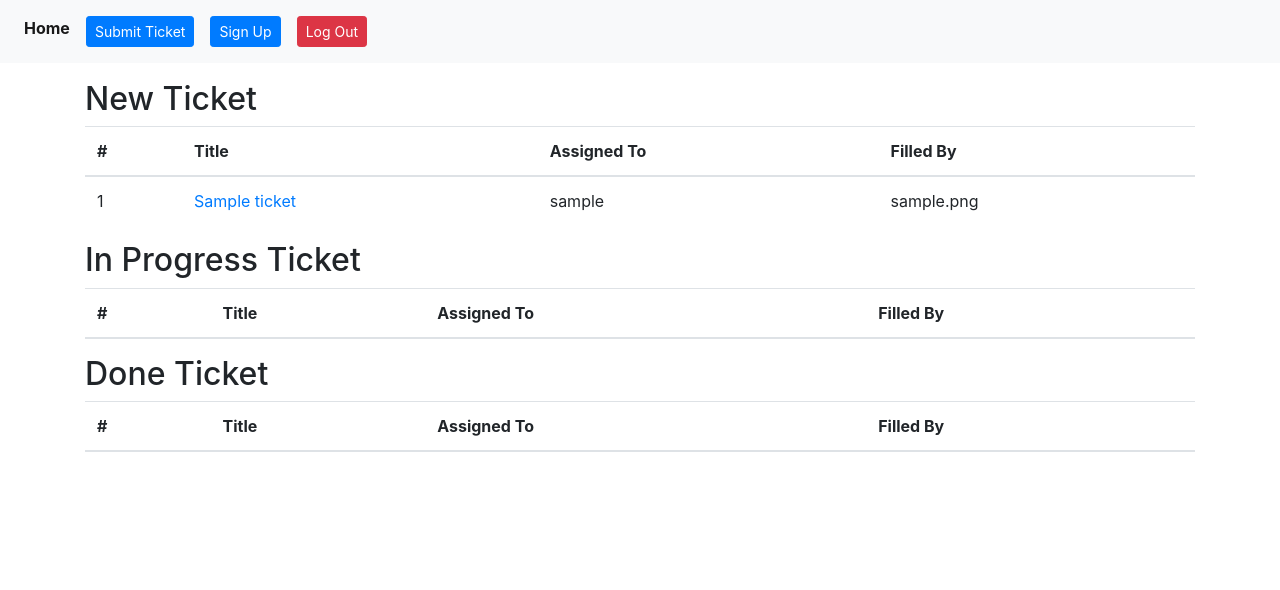
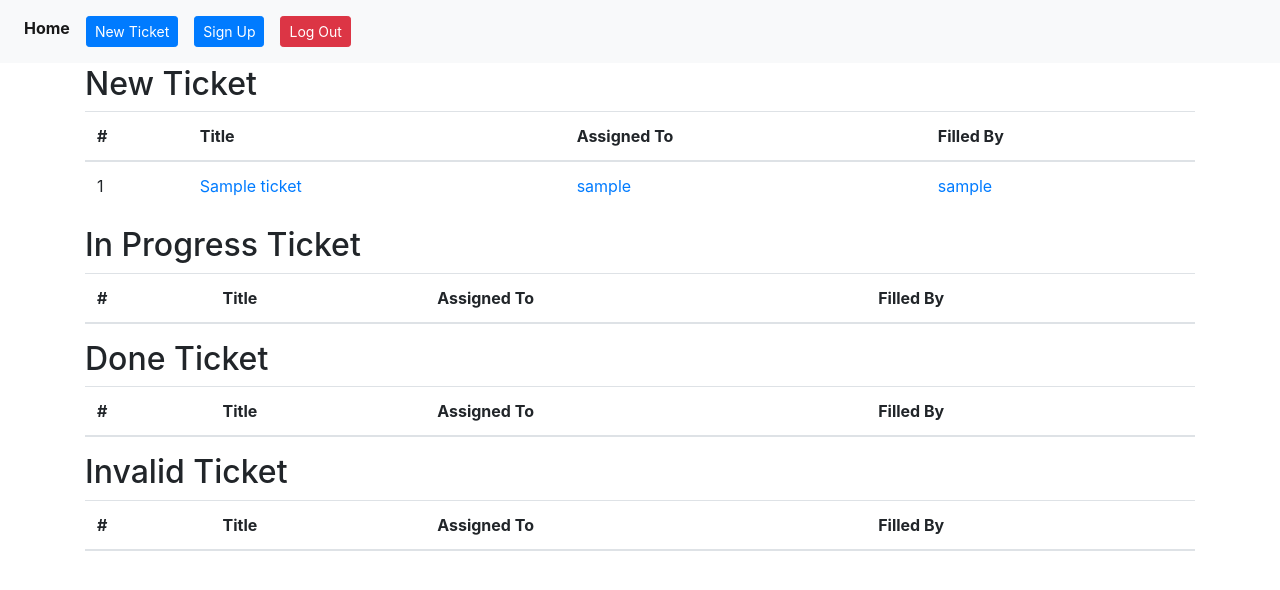
Before and after one commit to safia88/BugTracker, a Django app: page / in a window 1280 px wide. Shown: the top 590 px of the page. Run offline with Django 3.2, Linux system fonts and the light colour scheme; a user stored in the database is signed in; tables that the repository leaves empty hold one stand-in row (values such as "Sample post"); lists and menus that the app fills with data are empty; some libraries are stand-ins or nearby versions.

Commit message:
user ticket page done

```diff
--- a/BugTracker/urls.py
+++ b/BugTracker/urls.py
@@ -20,13 +20,14 @@
 
 urlpatterns = [
     path('admin/', admin.site.urls),
-    path('', views.home,name='home'),
-    path('insert/', views.inserticket,name='insert'),
-    path('edit/<int:id>/', views.ticket_edit,name='edit'),
-    path('detail/<int:id>/', views.ticket_detail,name='detail'),
-    path('invalid/<int:id>/', views.set_invalid,name='invalid'),
+    path('', views.home, name='home'),
+    path('insert/', views.inserticket, name='insert'),
+    path('edit/<int:id>/', views.ticket_edit, name='edit'),
+    path('ticket/<int:id>/', views.ticket_detail, name='detail'),
+    path('invalid/<int:id>/', views.set_invalid, name='invalid'),
     path('assigned/<int:id>/', views.assigned_you, name='assigned'),
     path('completed/<int:id>/', views.completed_you, name='completed'),
+    path('user/<int:id>/', views.user_view, name='user'),
     path('logout/', views.logout_action, name='logout'),
     path('signup/', views.signup, name='signup'),
     path('accounts/', include('django.contrib.auth.urls')),
--- a/BugsApp/models.py
+++ b/BugsApp/models.py
@@ -6,24 +6,30 @@
 
 
 class Customeuser(AbstractUser):
-    profile=models.CharField(null=True,max_length=100)
-    Age=models.IntegerField(null=True)
+    profile = models.CharField(null=True, max_length=100)
+    Age = models.IntegerField(null=True)
 
-User=settings.AUTH_USER_MODEL
+
+User = settings.AUTH_USER_MODEL
+
 
 class Ticket(models.Model):
     title = models.CharField(max_length=100)
     Description = models.TextField()
-    filed_by = models.CharField(max_length=100)
-    assigned_to = models.ForeignKey(User,related_name='assigned_to',on_delete=models.CASCADE,null=True)
-    completed_by = models.ForeignKey(User, related_name='completed_by',on_delete=models.CASCADE, null=True)
+    filed_by = models.ForeignKey(
+        User, related_name='filed_by', on_delete=models.CASCADE, null=False)
+    assigned_to = models.ForeignKey(
+        User, related_name='assigned_to', on_delete=models.CASCADE, null=True)
+    completed_by = models.ForeignKey(
+        User, related_name='completed_by', on_delete=models.CASCADE, null=True)
     LEVEL_CHOICES = (
         ('FIRST', 'New'),
         ('SECOND', 'In Progress'),
         ('THIRD', 'Done'),
         ('FOURTH', 'Invalid'),
     )
-    status = models.CharField(max_length=40, choices=LEVEL_CHOICES, default='FIRST')
+    status = models.CharField(
+        max_length=40, choices=LEVEL_CHOICES, default='FIRST')
     time_submited = models.DateTimeField(default=timezone.now)
 
     def __str__(self):
--- a/BugsApp/templates/basic.html
+++ b/BugsApp/templates/basic.html
@@ -1,38 +1,40 @@
 <!DOCTYPE html>
 <html lang="en">
+
 <head>
   <meta charset="UTF-8">
-    <link href="https://stackpath.bootstrapcdn.com/bootstrap/4.5.0/css/bootstrap.min.css" rel="stylesheet" integrity="sha384-9aIt2nRpC12Uk9gS9baDl411NQApFmC26EwAOH8WgZl5MYYxFfc+NcPb1dKGj7Sk" crossorigin="anonymous">
+  <link href="https://stackpath.bootstrapcdn.com/bootstrap/4.5.0/css/bootstrap.min.css" rel="stylesheet"
+    integrity="sha384-9aIt2nRpC12Uk9gS9baDl411NQApFmC26EwAOH8WgZl5MYYxFfc+NcPb1dKGj7Sk" crossorigin="anonymous">
   <title>
     {% block title %}{% endblock %}</title>
-    <style>
-    .navbar{
-    margin-bottom: 20px;
-    }
-{% block style %} {% endblock %}</style>
 </head>
+
 <body>
   <nav class="navbar fixed-top navbar-expand-lg navbar-light bg-light">
     <div class="collapse navbar-collapse" id="navbarNav">
+      {% if user.is_authenticated %}
       <ul class="navbar-nav">
         <li class="nav-item active">
-        <a class="nav-link" href="http://localhost:8000/"><strong>Home</strong></a>
+          <a class="nav-link" href="/"><strong>Home</strong></a>
         </li>
         <li class="nav-item">
-        <a class="nav-link" href="http://localhost:8000/insert/"><button type="button" class="btn btn-sm btn-primary">Submit Ticket</button></a>
+          <a class="nav-link" href="/insert/"><button type="button" class="btn btn-sm btn-primary">New
+              Ticket</button></a>
         </li>
       </ul>
       <ul class="navbar-nav">
         <li class="nav-item">
-        <a class="nav-link" href="http://localhost:8000/signup/"><button type="button" class="btn btn-sm btn-primary">Sign Up</button></a>
+          <a class="nav-link" href="/signup/"><button type="button" class="btn btn-sm btn-primary">Sign Up</button></a>
         </li>
         <li class="nav-item">
-        <a class="nav-link" href="http://localhost:8000/logout/"><button type="button" class="btn btn-sm btn-danger">Log Out</button></a>
+          <a class="nav-link" href="/logout/"><button type="button" class="btn btn-sm btn-danger">Log Out</button></a>
         </li>
       </ul>
+      {% endif %}
     </div>
   </nav>
   {% block body%}
   {% endblock %}
 </body>
+
 </html>
--- a/BugsApp/templates/home.html
+++ b/BugsApp/templates/home.html
@@ -12,7 +12,7 @@
 {% block body%}
 
 
-<div class="container">
+<div class="container" style="margin-top: 65px;">
   <h2>New Ticket</h2>
   <table class="table">
     <thead>
@@ -27,9 +27,13 @@
       {% for item in first %}
       <tr>
         <td>{{item.id}}</td>
-        <td><a href="http://localhost:8000/detail/{{item.id}}/"> {{item.title}}</a></td>
+        <td><a href="ticket/{{item.id}}/"> {{item.title}}</a></td>
+        {% if item.assigned_to is not None%}
+        <td><a href="/user/{{item.assigned_to.id}}/"> {{item.assigned_to}}</a></td>
+        {% else %}
         <td>{{item.assigned_to}}</td>
-        <td>{{item.filed_by}}</td>
+        {% endif %}
+        <td><a href="user/{{item.filed_by.id}}/"> {{item.filed_by}}</a></td>
       </tr>
       {% endfor %}
     </tbody>
@@ -49,9 +53,13 @@
       {% for item in second %}
       <tr>
         <td>{{item.id}}</td>
-        <td><a href="http://localhost:8000/detail/{{item.id}}/"> {{item.title}}</a></td>
+        <td><a href="ticket/{{item.id}}/"> {{item.title}}</a></td>
+        {% if item.assigned_to is not None%}
+        <td><a href="/user/{{item.assigned_to.id}}/"> {{item.assigned_to}}</a></td>
+        {% else %}
         <td>{{item.assigned_to}}</td>
-        <td>{{item.filed_by}}</td>
+        {% endif %}
+        <td><a href="user/{{item.filed_by.id}}/"> {{item.filed_by}}</a></td>
       </tr>
       {% endfor %}
     </tbody>
@@ -71,9 +79,38 @@
       {% for item in third %}
       <tr>
         <td>{{item.id}}</td>
-        <td><a href="http://localhost:8000/detail/{{item.id}}/"> {{item.title}}</a></td>
+        <td><a href="ticket/{{item.id}}/"> {{item.title}}</a></td>
+        {% if item.assigned_to is not None%}
+        <td><a href="/user/{{item.assigned_to.id}}/"> {{item.assigned_to}}</a></td>
+        {% else %}
         <td>{{item.assigned_to}}</td>
-        <td>{{item.filed_by}}</td>
+        {% endif %}
+        <td><a href="user/{{item.filed_by.id}}/"> {{item.filed_by}}</a></td>
+      </tr>
+      {% endfor %}
+    </tbody>
+  </table>
+  <h2>Invalid Ticket</h2>
+  <table class="table">
+    <thead>
+      <tr>
+        <th>#</th>
+        <th>Title</th>
+        <th>Assigned To</th>
+        <th>Filled By</th>
+      </tr>
+    </thead>
+    <tbody>
+      {% for item in fourth %}
+      <tr>
+        <td>{{item.id}}</td>
+        <td><a href="ticket/{{item.id}}/"> {{item.title}}</a></td>
+        {% if item.assigned_to is not None%}
+        <td><a href="/user/{{item.assigned_to.id}}/"> {{item.assigned_to}}</a></td>
+        {% else %}
+        <td>{{item.assigned_to}}</td>
+        {% endif %}
+        <td><a href="user/{{item.filed_by.id}}/"> {{item.filed_by}}</a></td>
       </tr>
       {% endfor %}
     </tbody>
--- a/BugsApp/views.py
+++ b/BugsApp/views.py
@@ -1,4 +1,4 @@
-from django.shortcuts import render,redirect,reverse
+from django.shortcuts import render, redirect, reverse
 from django.http import HttpResponseRedirect
 from django.contrib.auth import login, authenticate, logout
 from django.contrib.auth.decorators import login_required
@@ -6,77 +6,99 @@
 from . models import Ticket
 # Create your views here.
 
+
 @login_required
 def home(request):
-    ticket_new=Ticket.objects.filter(status='FIRST')
-    ticket_inprogress=Ticket.objects.filter(status='SECOND')
-    ticket_done=Ticket.objects.filter(status='THIRD')
-    context={'first':ticket_new,'second':ticket_inprogress,'third':ticket_done}
-    return render(request,'home.html',context)
+    ticket_new = Ticket.objects.filter(status='FIRST')
+    ticket_inprogress = Ticket.objects.filter(status='SECOND')
+    ticket_done = Ticket.objects.filter(status='THIRD')
+    ticket_discard = Ticket.objects.filter(status='FOURTH')
+    context = {'first': ticket_new,
+               'second': ticket_inprogress, 'third': ticket_done,
+               'fourth': ticket_discard}
+    return render(request, 'home.html', context)
+
+
+@login_required
+def user_view(request, id):
+    html = 'userdata.html'
+
+    created_ticket = Ticket.objects.filter(filed_by=id)
+    assigned_ticket = Ticket.objects.filter(assigned_to=id)
+    completed_ticket = Ticket.objects.filter(completed_by=id)
+
+    return render(request, html, {'created_ticket': created_ticket, 'assigned_ticket': assigned_ticket, 'completed_ticket': completed_ticket})
+
 
 @login_required
 def inserticket(request):
-    form=forms.Ticketform()
-    if request.method=='POST':
-        form=forms.Ticketform(request.POST)
+    form = forms.Ticketform()
+    if request.method == 'POST':
+        form = forms.Ticketform(request.POST)
         if form.is_valid():
-            post=form.save(commit=False)
-            post.filed_by=request.user
+            post = form.save(commit=False)
+            post.filed_by = request.user
             post.save()
             return redirect('home')
-    return render(request,'insert.html',{'form':form})
+    return render(request, 'insert.html', {'form': form})
+
 
 @login_required
-def ticket_edit(request,id):
-    ticket=Ticket.objects.get(id=id)
-    if request.method=='POST':
-        form=forms.EditForm(request.POST,instance=ticket)
+def ticket_edit(request, id):
+    ticket = Ticket.objects.get(id=id)
+    if request.method == 'POST':
+        form = forms.EditForm(request.POST, instance=ticket)
         if form.is_valid():
-            post=form.save(commit=False)
-            if post.assigned_to==None and post.completed_by==None and post.filed_by!=None:
-                post.status='FIRST'
+            post = form.save(commit=False)
+            if post.assigned_to == None and post.completed_by == None and post.filed_by != None:
+                post.status = 'FIRST'
                 post.save()
                 return redirect(home)
-            elif post.assigned_to!=None and post.completed_by==None:
-                post.status='SECOND'
+            elif post.assigned_to != None and post.completed_by == None:
+                post.status = 'SECOND'
                 post.save()
                 return redirect(home)
-            elif post.assigned_to!=None and post.completed_by!=None:
+            elif post.assigned_to != None and post.completed_by != None:
                 post.status = 'THIRD'
                 post.save()
                 return redirect(home)
             post.save()
             return redirect(home)
-    form=forms.EditForm(instance=ticket)
-    return render(request,'ticket_edit.html',{'form':form})
+    form = forms.EditForm(instance=ticket)
+    return render(request, 'ticket_edit.html', {'form': form})
+
 
 @login_required
-def set_invalid(request,id):
+def set_invalid(request, id):
     ticket = Ticket.objects.get(id=id)
-    ticket.status='FOURTH'
+    ticket.status = 'FOURTH'
     ticket.save()
     return redirect(home)
 
+
 @login_required
-def assigned_you(request,id):
+def assigned_you(request, id):
     ticket = Ticket.objects.get(id=id)
-    ticket.assigned_to=request.user
-    ticket.status='SECOND'
+    ticket.assigned_to = request.user
+    ticket.status = 'SECOND'
     ticket.save()
     return redirect(home)
 
+
 @login_required
-def completed_you(request,id):
+def completed_you(request, id):
     ticket = Ticket.objects.get(id=id)
-    ticket.completed_by=request.user
-    ticket.status='THIRD'
+    ticket.completed_by = request.user
+    ticket.status = 'THIRD'
     ticket.save()
     return redirect(home)
 
+
 @login_required
-def ticket_detail(request,id):
+def ticket_detail(request, id):
     ticket = Ticket.objects.get(id=id)
     return render(request, 'details.html', {'ticket': ticket})
+
 
 @login_required
 def signup(request):
```
Also changed, not shown: BugsApp/templates/userdata.html (added, +94 -0 lines), BugsApp/migrations/0001_initial.py, BugsApp/templates/insert.html (line endings or trailing spaces). Lines whose indentation alone changed are shown as unchanged.
